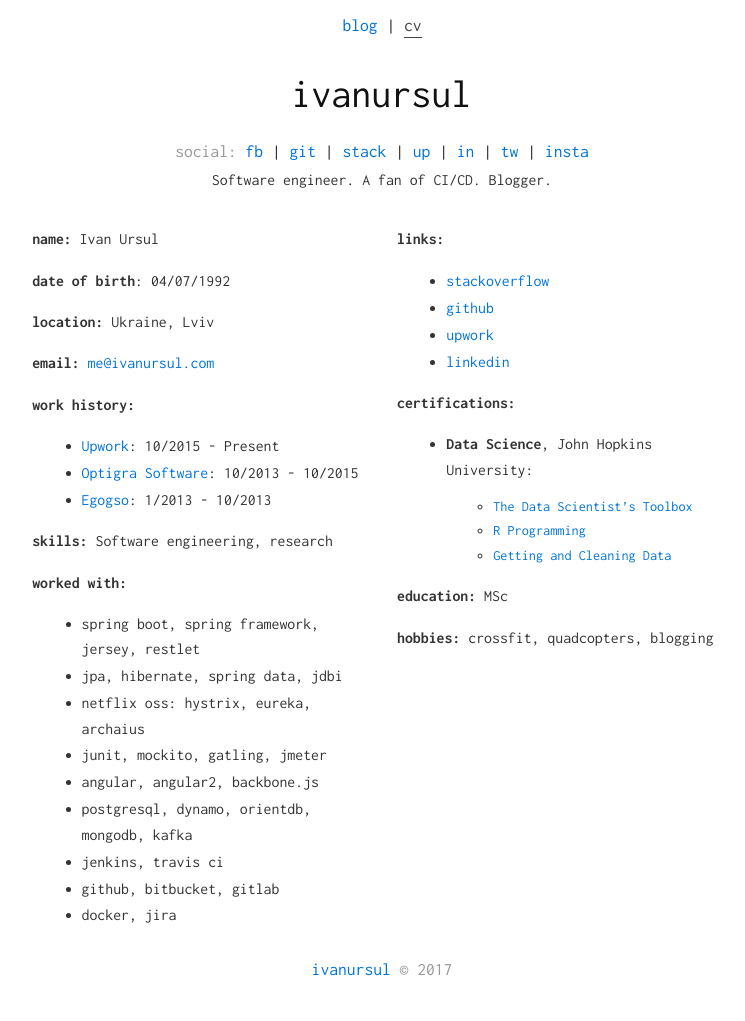
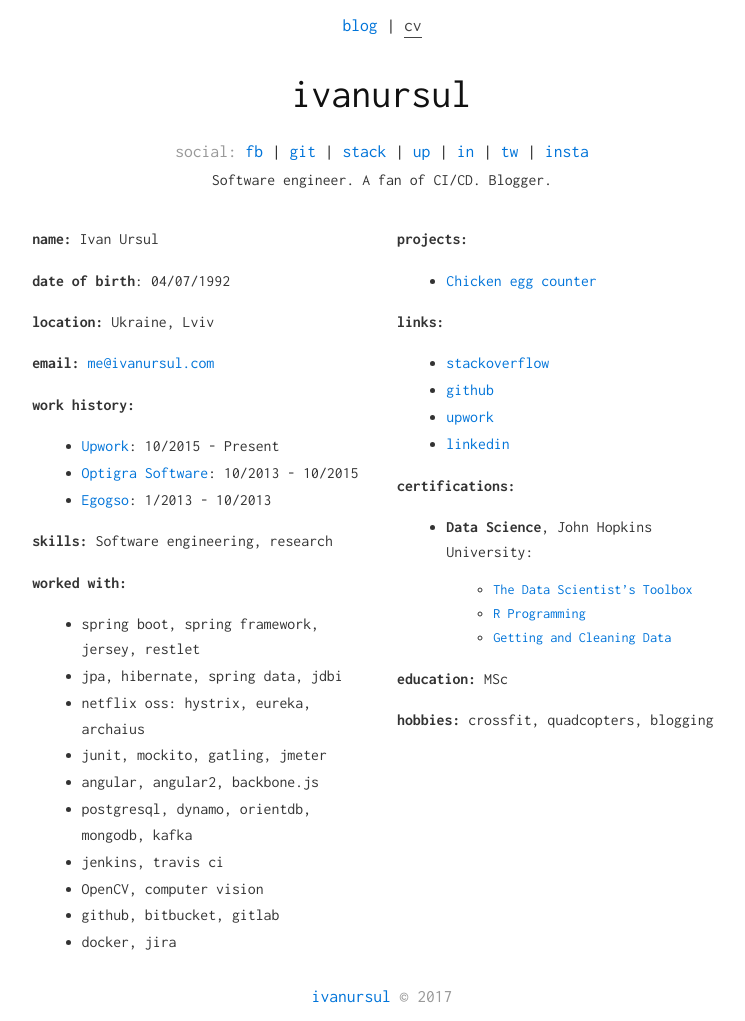
Before and after one commit to ivanursul/ivanursul, a Jekyll site: the page built from cv.html, in a window 1280 px wide. Shown: the whole page, without its empty margins (258-1003 px from the left). Built offline with Jekyll 4.4.1, drawn with Linux system fonts in a browser that asks for light colours; before the commit the page ends 994 px from its top, so only the background shows below that.

Commit message:
Added projects page

```diff
--- a/cv.html
+++ b/cv.html
@@ -35,6 +35,7 @@ bootstrap: true
             <li>angular, angular2, backbone.js</li>
             <li>postgresql, dynamo, orientdb, mongodb, kafka</li>
             <li>jenkins, travis ci</li>
+            <li>OpenCV, computer vision</li>
             <li>github, bitbucket, gitlab</li>
             <li>docker, jira</li>
         </ul>
@@ -43,6 +44,14 @@ bootstrap: true
     </div>
 
     <div class="col-md-6">
+
+        <p><strong>projects:</strong> </p>
+
+        <ul>
+          <li>
+              <a href="https://ivanursul.com/counting-eggs-in-opencv">Chicken egg counter</a>
+          </li>
+        </ul>
 
         <p><strong>links:</strong> </p>
 
```
